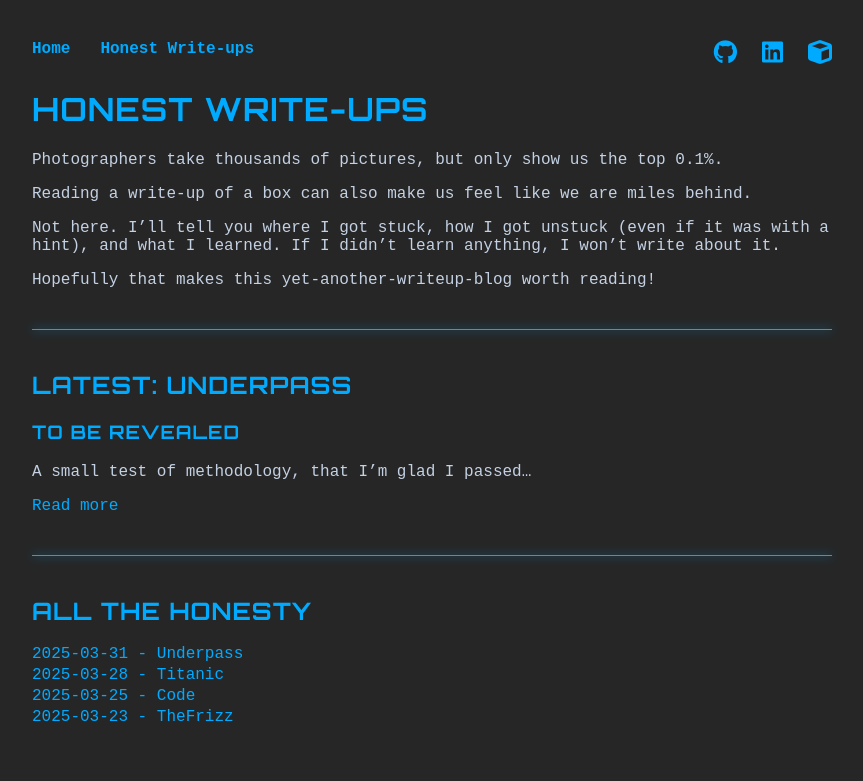
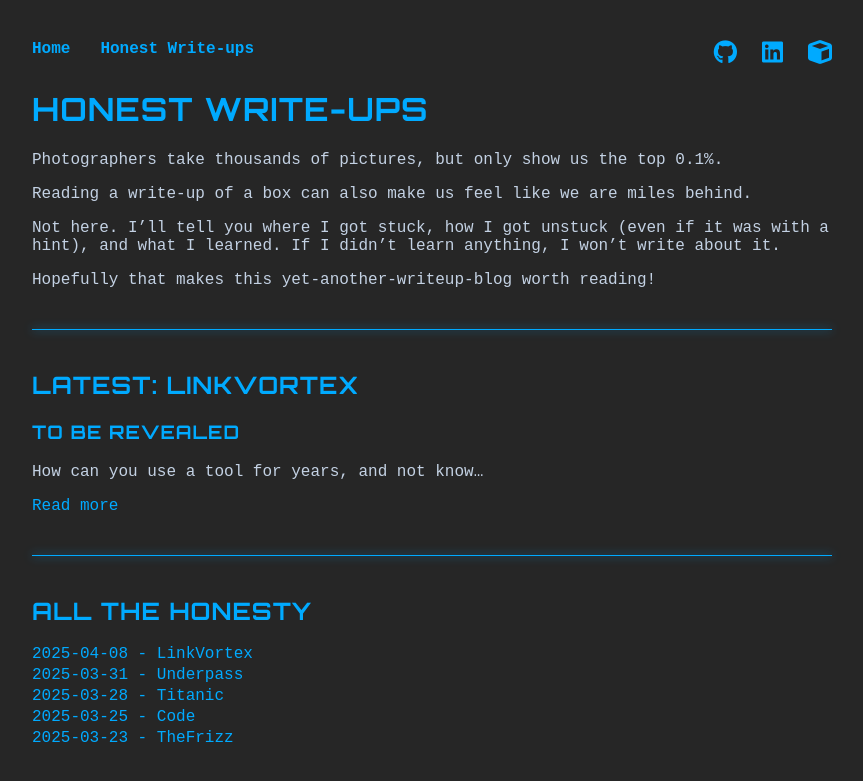
Before and after one commit to tiagomanunes/tiagomanunes.github.io, a Jekyll site: the page built from writeups.md, in a window 1280 px wide. Shown: the top 781 px of the page, without its empty margins (208-1071 px from the left). Built offline with Jekyll 4.4.1, drawn with Linux system fonts in a browser that asks for light colours.

Commit message:
New 404 page and write-up placeholder: linkvortex

```diff
--- /dev/null
+++ b/_writeups/linkvortex.md
@@ -0,0 +1,10 @@
+---
+layout: post
+title: "LinkVortex"
+date: 2025-04-08
+---
+
+## To be revealed
+How can you use a tool for years, and not know...
+
+... but this machine is still active, come back later!
```
Also changed, not shown: 404.md (added, +10 -0 lines), index.md (+1 -1 lines).
